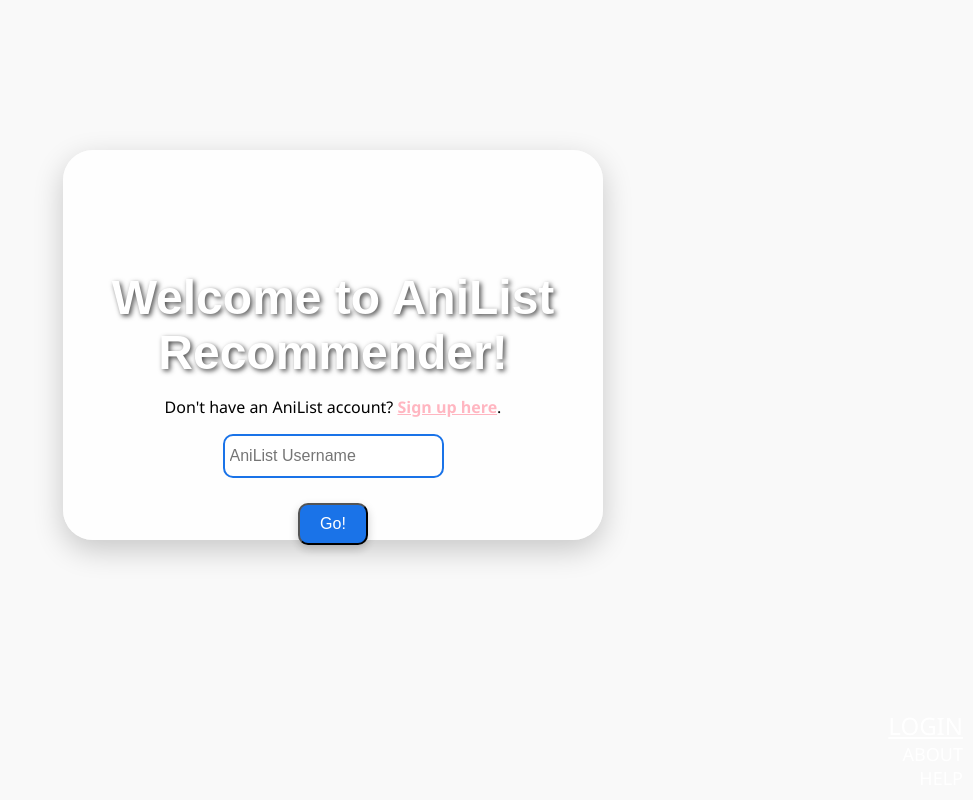
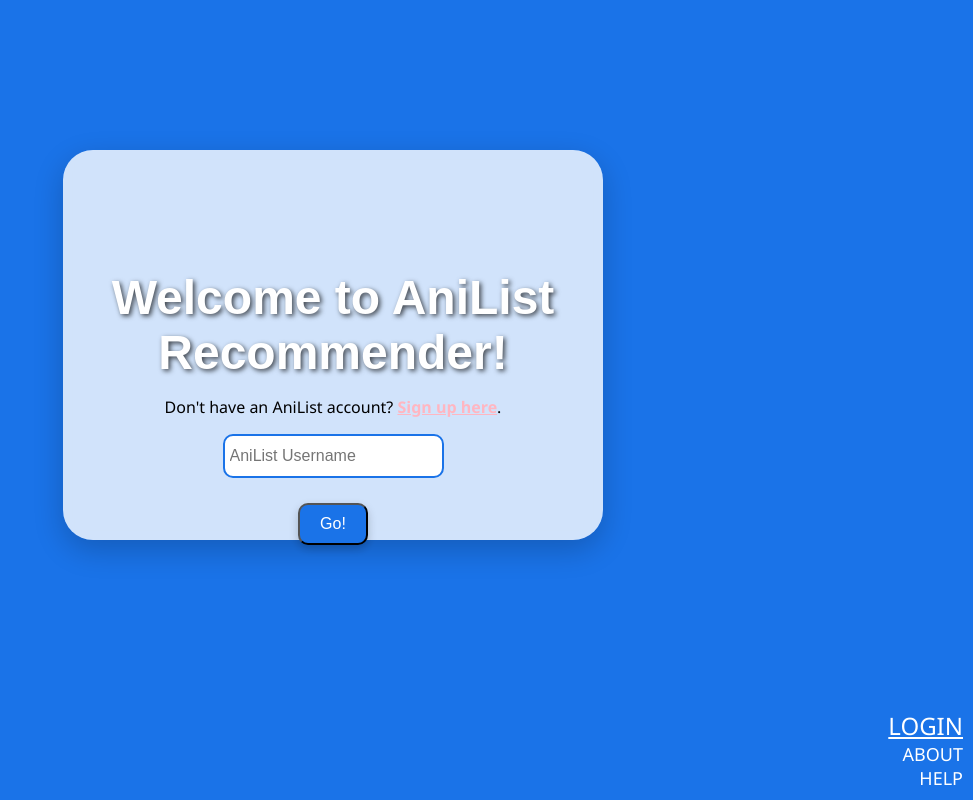
Before and after one commit to LeonDes7/INST377-Final-Project, a plain HTML site: page inst377final.html in a window 1280 px wide. Shown: the whole page, without its empty margins (307-1280 px from the left). Drawn offline with Linux system fonts and the light colour scheme.

Commit message:
update home page color

```diff
--- a/inst377finalstyle.css
+++ b/inst377finalstyle.css
@@ -1,6 +1,6 @@
 body {
     font-family: 'Segoe UI', Tahoma, Geneva, Verdana, sans-serif;
-    background-color: #f9f9f9;
+    background-color: #1a73e8;
     margin: 0;
     padding: 0;
 }
```
